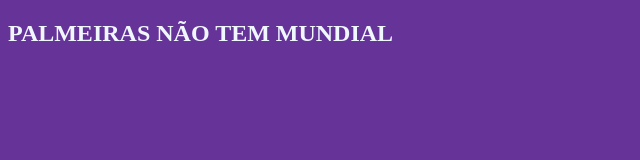
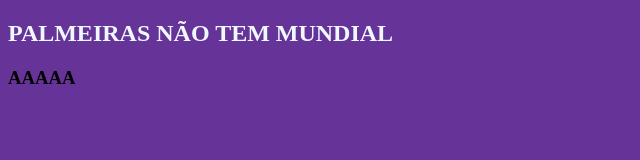
Before and after one commit to Nelson-Lucas/Sistema1, a plain HTML site: page index.html in a window 1280 px wide. Shown: the full height of the page, 0-640 px from the left. Drawn offline with Linux system fonts and the light colour scheme.

Commit message:
Arrumado

```diff
--- a/index.html
+++ b/index.html
@@ -8,5 +8,6 @@
 </head>
 <body style="background: rebeccapurple">
     <h2 style="color: aliceblue">PALMEIRAS NÃO TEM MUNDIAL</h2>
+    <h3>AAAAA</h3>
 </body>
 </html>
```
